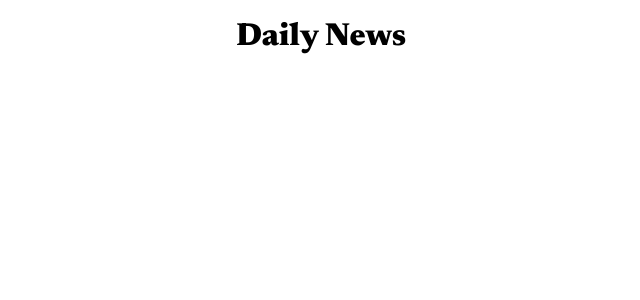
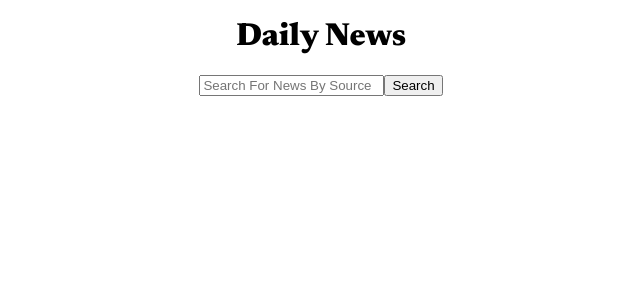
Before and after one commit to fabiolamariapina/daily-news, a React (Create React App) app in the folder daily-news/: page / in a window 1280 px wide. Shown: the top 300 px of the page, without its empty margins (319-959 px from the left). Built offline with nearby package versions, Linux system fonts and the light colour scheme.

Commit message:
centered search bar

```diff
--- a/daily-news/src/App.js
+++ b/daily-news/src/App.js
@@ -1,14 +1,31 @@
 import React, { Component } from "react";
 import Heading from "./components/Heading";
-
+import Form from "react-bootstrap/Form";
+import Button from "react-bootstrap/Button";
+import styled from "styled-components";
 
 export default class App extends Component {
   render() {
+    const SearchBar = styled(Form)`
+      display: flex;
+      justify-content: center;
+    `;
     return (
       <div>
         <Heading />
         <main>
-
+          <div>
+            <SearchBar inline>
+              <Form.Control
+                className="mb-2 mr-sm-2"
+                id="inlineFormInputName2"
+                placeholder="Search For News By Source"
+              />
+              <Button type="submit" className="mb-2">
+                Search
+              </Button>
+            </SearchBar>
+          </div>
         </main>
       </div>
     );
```
